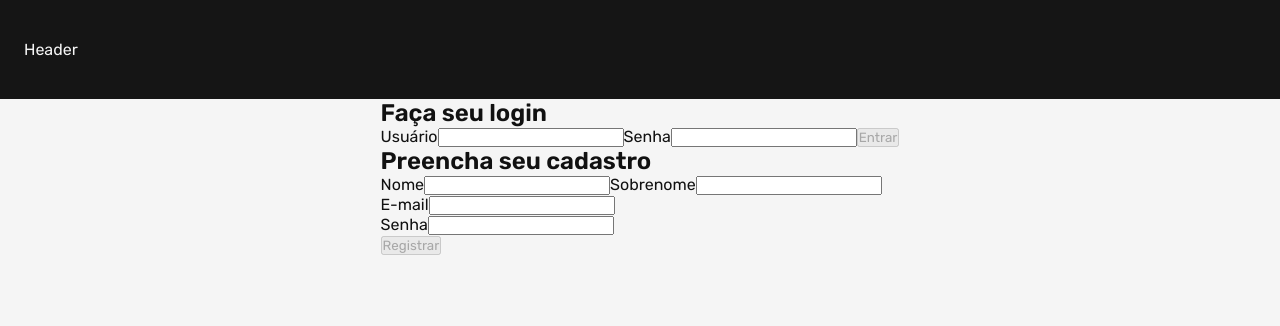
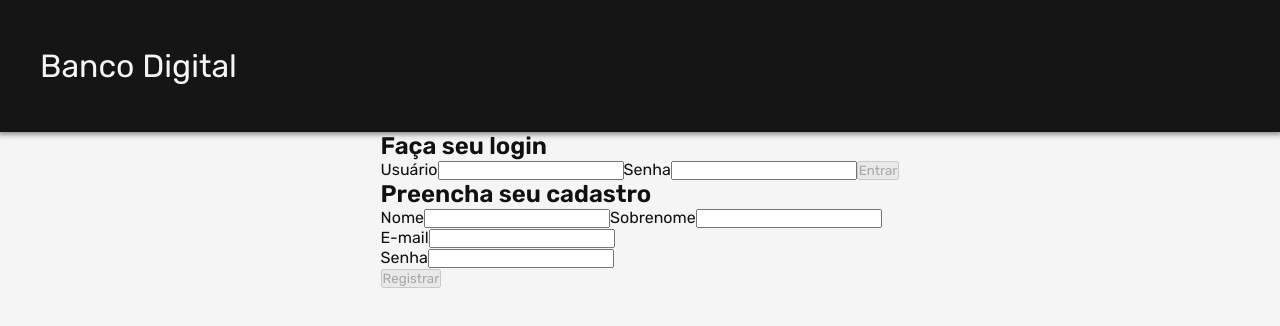
Before and after one commit to filipegallodev/banco-digital, a Next.js app in the folder frontend-nextjs/: page / in a window 1280 px wide. Shown: the top 326 px of the page. Built offline with nearby package versions, Linux system fonts and the light colour scheme.

Commit message:
increased content width and new styles

```diff
--- a/frontend-nextjs/src/components/Dashboard/DashboardContainer.tsx
+++ b/frontend-nextjs/src/components/Dashboard/DashboardContainer.tsx
@@ -10,8 +10,9 @@ const Container = styled.div`
   width: 100%;
   border-radius: 8px;
   overflow: hidden;
-  border: 1px solid #555;
   margin: 32px 0;
+  background-color: #fff;
+  box-shadow: 0px 0px 4px rgba(0, 0, 0, 0.25);
 `;
 
 export default DashboardContainer;
--- a/frontend-nextjs/src/components/Header.tsx
+++ b/frontend-nextjs/src/components/Header.tsx
@@ -14,11 +14,13 @@ const Header = () => {
 
   return (
     <Container>
-      <div>Header</div>
-      <UserInfoContainer>
-        {user && <Name>Nome Completo</Name>}
-        {user && <LogoutButton onClick={handleUserLogout}>Sair</LogoutButton>}
-      </UserInfoContainer>
+      <Content>
+        <Title>Banco Digital</Title>
+        <UserInfoContainer>
+          {user && <Name>Nome Completo</Name>}
+          {user && <LogoutButton onClick={handleUserLogout}>Sair</LogoutButton>}
+        </UserInfoContainer>
+      </Content>
     </Container>
   );
 };
@@ -26,10 +28,22 @@ const Header = () => {
 const Container = styled.header`
   background-color: #151515;
   color: #f5f5f5;
-  padding: 40px 24px;
+  height: 132px;
+  display: flex;
+  box-shadow: 0px 0px 6px 2px rgba(0, 0, 0, 0.5);
+`;
+
+const Content = styled.div`
+  max-width: 1200px;
+  width: 100%;
+  margin: 0 auto;
   display: flex;
   align-items: center;
   justify-content: space-between;
+`;
+
+const Title = styled.span`
+  font-size: 2rem;
 `;
 
 const UserInfoContainer = styled.div`
@@ -45,15 +59,15 @@ const Name = styled.p`
 `;
 
 const LogoutButton = styled.button`
-  padding: 8px 16px;
-  font-size: 1.125rem;
+  padding: 12px 24px;
+  font-size: 1.25rem;
   border: none;
   border-radius: 6px;
   box-shadow: 0px 0px 4px rgba(0, 0, 0, 0.25);
   transition: 0.2s;
   cursor: pointer;
   &:hover {
-    background-color: #ccc;
+    background-color: #ffddff;
   }
 `;
 
--- a/frontend-nextjs/src/pages/painel.tsx
+++ b/frontend-nextjs/src/pages/painel.tsx
@@ -48,11 +48,11 @@ const Container = styled.section`
   align-items: flex-start;
   justify-content: center;
   margin: 0 auto;
-  max-width: 1000px;
+  max-width: 1200px;
 `;
 
 const Title = styled.h1`
-  margin: 32px 0;
+  margin: 48px 0;
   font-size: 2.5rem;
   text-transform: uppercase;
   box-sizing: border-box;
```
